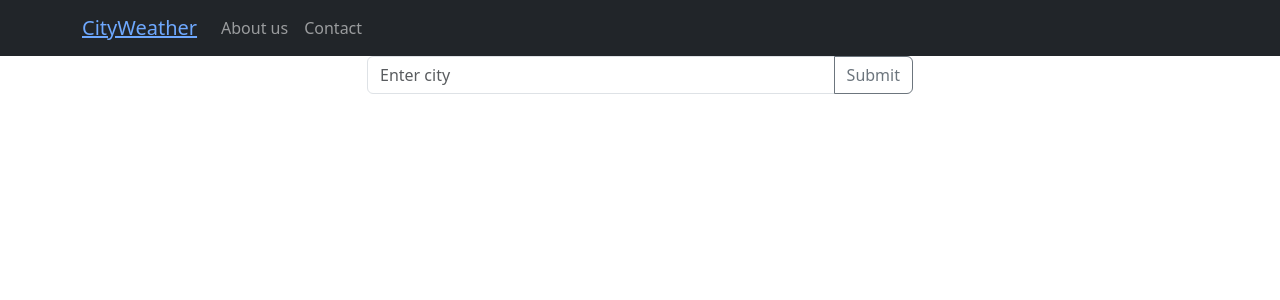
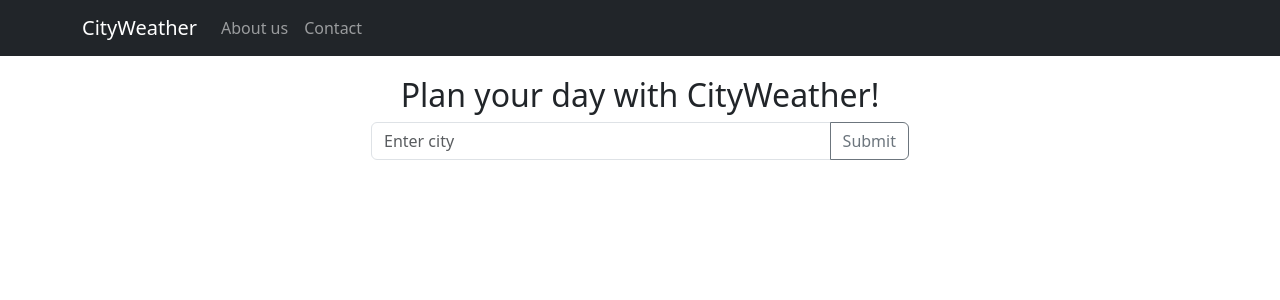
Before and after one commit to JhonnyRubioG/bootcamp-react-project, a React (Vite) app: page / in a window 1280 px wide. Shown: the top 300 px of the page. Built offline with nearby package versions, Linux system fonts and the light colour scheme.

Commit message:
Se actualiza espacios y se agrega título a la página home

```diff
--- a/src/views/AboutUs/index.tsx
+++ b/src/views/AboutUs/index.tsx
@@ -1,8 +1,12 @@
+import Container from 'react-bootstrap/Container';
+
 const About = () => {
     return (
-        <div>
-            <h2>About</h2>
-        </div>
+        <Container style={{padding: 20}}>
+            <div>
+                <h2>About</h2>
+            </div>
+        </Container>
     );
 };
 
--- a/src/views/Contact/index.tsx
+++ b/src/views/Contact/index.tsx
@@ -1,8 +1,12 @@
+import Container from 'react-bootstrap/Container';
+
 const Contact = () => {
     return (
-        <div>
-            <h2>Contact</h2>
-        </div>
+        <Container style={{padding: 20}}>
+            <div>
+                <h2>Contact</h2>
+            </div>
+        </Container>
     );
 };
 
--- a/src/views/Header/index.tsx
+++ b/src/views/Header/index.tsx
@@ -1,4 +1,3 @@
-import { Link } from "react-router-dom";
 import Container from 'react-bootstrap/Container';
 import Nav from 'react-bootstrap/Nav';
 import Navbar from 'react-bootstrap/Navbar';
@@ -10,7 +9,7 @@ const HeaderGlobal = () => {
         <Navbar expand="lg" bg="dark" data-bs-theme="dark">
             <Container>
                 <Navbar.Brand>
-                    <Link to="/">CityWeather</Link>
+                    <Nav.Link href="/">CityWeather</Nav.Link>
                 </Navbar.Brand>
                 <Navbar.Toggle aria-controls="basic-navbar-nav" />
                 <Navbar.Collapse id="basic-navbar-nav">
--- a/src/views/Homepage/index.tsx
+++ b/src/views/Homepage/index.tsx
@@ -45,13 +45,17 @@ const Homepage = () => {
     };
 
     return (
-        <Container >
+        <Container style={{padding: 20}}>
             <Row>
                 <Col md={{ span: 6, offset: 3 }}>
+                    <h2 className="text-center">
+                        Plan your day with CityWeather!
+                    </h2>
+
                     <Form onSubmit={handleSubmit}>
                         <InputGroup className="mb-3">
                             <Form.Control type="text" onChange={handleChange} placeholder="Enter city" aria-label="City" aria-describedby="basic-addon2" />
-                    <Button variant="outline-secondary" type="submit">Submit</Button>
+                            <Button data-bs-theme="dark" variant="outline-secondary" type="submit">Submit</Button>
                         </InputGroup>
                     </Form>
 
```
Lines whose indentation alone changed are shown as unchanged.
